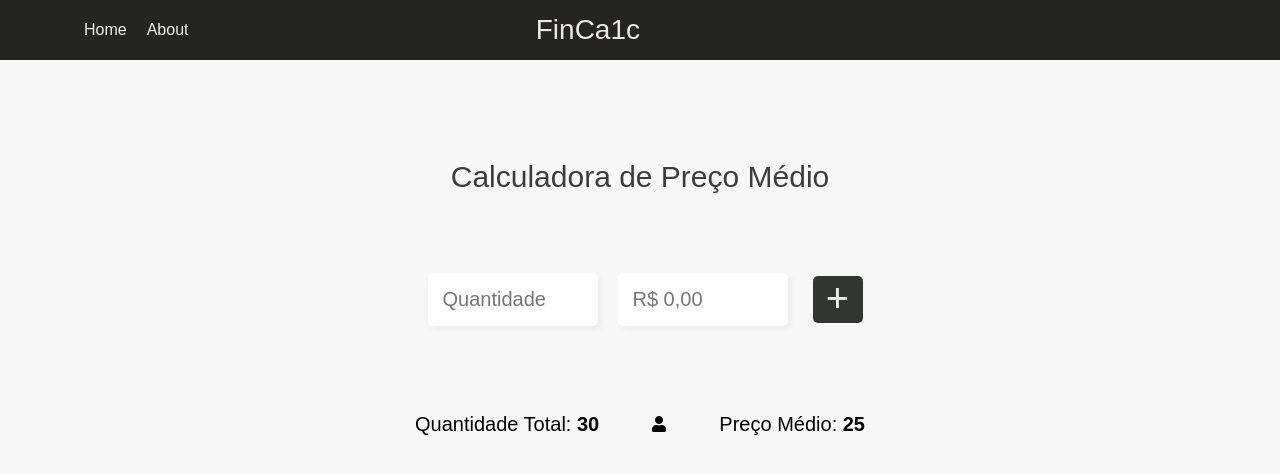
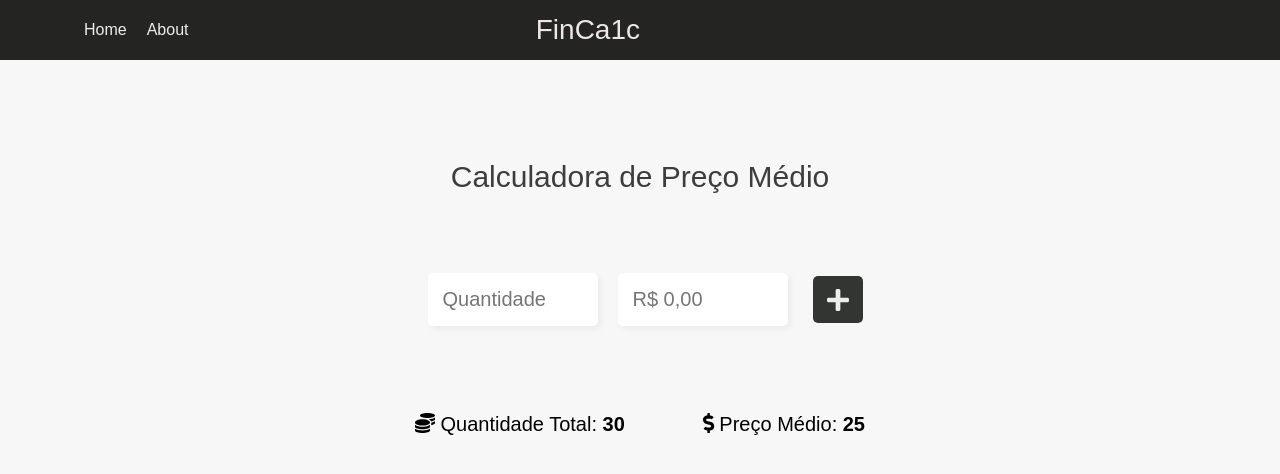
Before and after one commit to hewmoreira/finprice, a Vue app: page / in a window 1280 px wide. Shown: the top 474 px of the page. Built offline with nearby package versions, Linux system fonts and the light colour scheme.

Commit message:
added icons

```diff
--- a/src/components/header.vue
+++ b/src/components/header.vue
@@ -43,7 +43,7 @@ export default {
 
 <style scoped>
 header {
-  background-color: var(--color-background-nav);
+  background-color: var(--color-black1);
   height: 60px;
   width: 100%;
   display: flex;
@@ -92,7 +92,7 @@ nav {
   position: fixed;
   top: 0;
   left: 0;
-  background-color: var(--color-background-nav);
+  background-color: var(--color-black1);
   width: 60%;
   height: 100vh;
   display: none;
@@ -115,7 +115,7 @@ ul li {
 }
 
 ul li a {
-  color: var(--color-text-light);
+  color: var(--color-white1);
 }
 
 @media screen and (min-width: 700px) {
--- a/src/fontawesome.js
+++ b/src/fontawesome.js
@@ -1,7 +1,7 @@
-import { faUser } from '@fortawesome/free-solid-svg-icons'
+import { faCoins, faDollarSign, faPlus } from '@fortawesome/free-solid-svg-icons'
 
 const icons = {
-    faUser
+    faCoins, faDollarSign, faPlus
 }
 
 export default icons;
--- a/src/pages/PrecoMedio.vue
+++ b/src/pages/PrecoMedio.vue
@@ -6,11 +6,22 @@
     <div id="calculadoraPrecoMedio">
         <input type="number" class="quantField" placeholder="Quantidade">
         <input type="number" class="priceField" placeholder="R$ 0,00">
-        <button type="submit" class="btnCalc" :click="calcPM">+</button>
+        <button type="submit" class="btnCalc" :click="calcPM">
+            <font-awesome-icon class="iconBtnCalc" icon="plus"/>
+        </button>
     </div>
     <div id="result">
-        <span class="qtdTotal">Quantidade Total: <b>30</b></span>
-        <font-awesome-icon icon="user" /><span class="pmAtual">Preço Médio: <b>25</b></span>
+        <span class="qtdTotal">
+            <font-awesome-icon icon="coins"/>
+            Quantidade Total:
+            <b>30</b>
+
+        </span>
+        <span class="pmAtual">
+            <font-awesome-icon icon="dollar-sign"/>
+            Preço Médio:
+            <b>25</b>
+        </span>
     </div>
     <div id="publish"></div>
   </main>
@@ -30,14 +41,13 @@ export default {
     }
 
     #title{
-        color: var(--color-text-dark);
+        color: var(--color-black2);
         font-size: 30px;
         text-align: center;
         margin-top: 100px;
     }
 
     #calculadoraPrecoMedio {
-        /* background-color: var(--color-background); */
         margin-top: 30px;
         width: 700px;
         height: 150px;
@@ -98,16 +108,21 @@ export default {
         border-radius: 5px;
         display: flex;
         justify-content: center;
-        color: var(--color-text-light);
+        color: var(--color-white1);
         background: var(--color-background-footer);
         transition: 0.35s;
 
     }
 
     .btnCalc:hover{
-        background: var(--color-text-yellow);
-        color: var(--color-text-dark);
+        background: var(--color-yellow1);
+        color: var(--color-black2);
         transition: 0.35s;
+    }
+
+    .iconBtnCalc{
+        margin-top: 4px;
+        width: 22px;
     }
 
 
--- a/src/styles/global.css
+++ b/src/styles/global.css
@@ -1,12 +1,12 @@
 :root {
     --color-background: #f3f3f3;
-    --color-background-nav: #242423;
     --color-background-home: #f7f7f7;
-    --color-text-light: #ededed;
-    --color-text-title: #ff5555;
-    --color-text-dark: #3d3d3d;
     --color-background-footer: #333533;
-    --color-text-yellow: #F5CB5C;
+    --color-black1: #242423;
+    --color-black2: #3d3d3d;
+    --color-white1: #ededed;
+    --color-orange1: #ff5555;
+    --color-yellow1: #F5CB5C;
     --color-prata: #CFDBD5;
 }
 
```
